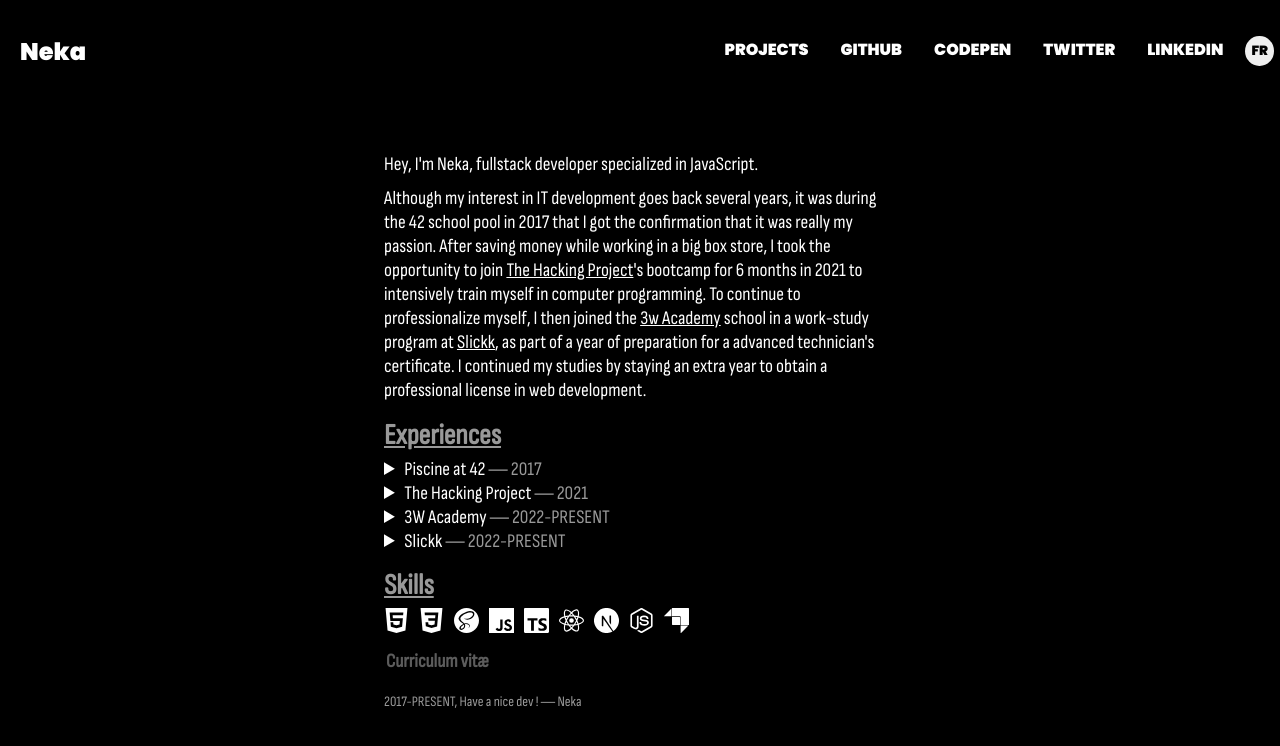
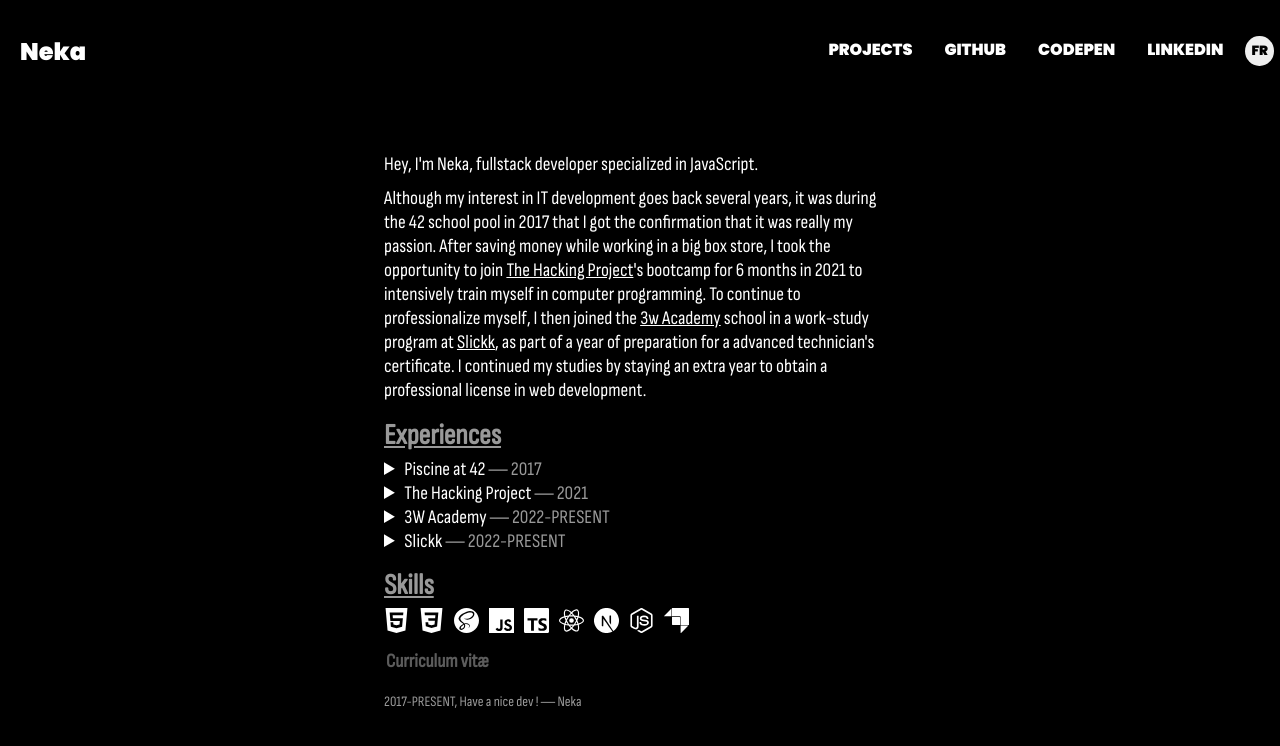
Before and after one commit to Nekall/personal-site, a React (Create React App) app: page / in a window 1280 px wide. Shown: the top 746 px of the page. Built offline with nearby package versions, Linux system fonts and the light colour scheme.

Commit message:
feat: remove twitter link

```diff
--- a/src/components/Navbar/index.jsx
+++ b/src/components/Navbar/index.jsx
@@ -2,7 +2,6 @@
 
 // Assets
 import github from "../../assets/images/icons/github.svg";
-import twitter from "../../assets/images/icons/twitter.svg";
 import linkedin from "../../assets/images/icons/linkedin.svg";
 import codepen from "../../assets/images/icons/codepen.svg";
 import folder from "../../assets/images/icons/folder.svg";
@@ -36,14 +35,6 @@
       target: "_blank",
       rel: "noopener noreferrer",
       icon: codepen
-    },
-    {
-      reactRouter: false,
-      name: "twitter",
-      link: "https://twitter.com/36Qm7p5CGz",
-      target: "_blank",
-      rel: "noopener noreferrer",
-      icon: twitter
     },
     {
       reactRouter: false,
```
Also changed, not shown: src/assets/images/icons/twitter.svg (deleted).
